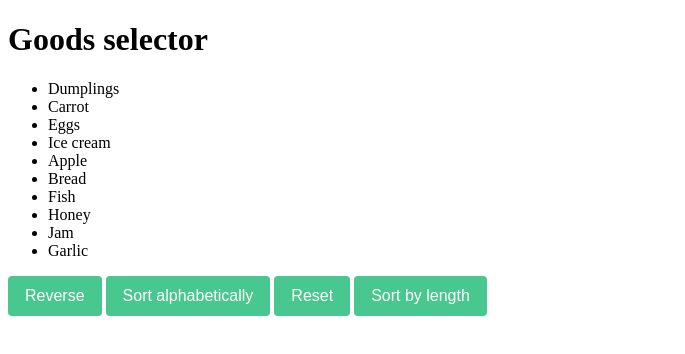
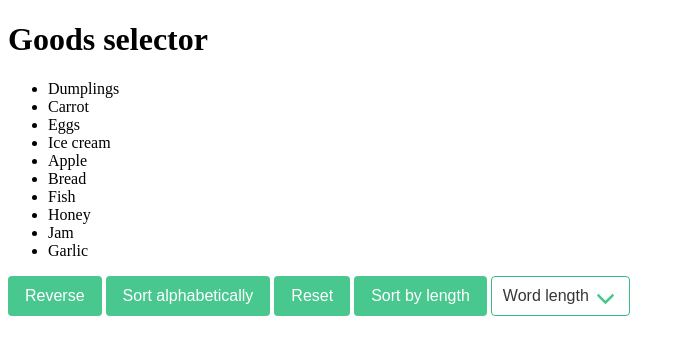
Before and after one commit to mate-academy/react_list-of-goods, a React (Create React App) app: page / in a window 1280 px wide. Both pictures are taken after a click on the button "Start". Shown: the top 354 px of the page, without its empty margins (0-685 px from the left). Built offline with nearby package versions, Linux system fonts and the light colour scheme.

Commit message:
added a section

```diff
--- a/src/App.scss
+++ b/src/App.scss
@@ -1,2 +1,4 @@
 @import "bulma/sass/utilities/_all.sass";
 @import "bulma/sass/elements/button";
+@import "bulma/sass/form/_all";
+@import "bulma/sass/components/_all";
--- a/src/App.tsx
+++ b/src/App.tsx
@@ -1,6 +1,7 @@
 /* eslint-disable no-console */
 import React from 'react';
-import { Button } from './button/button';
+import { Button } from './button/Button';
+import { Select } from './select/Select';
 import './App.scss';
 
 const goodsFromServer: string[] = [
@@ -16,6 +17,8 @@ const goodsFromServer: string[] = [
   'Garlic',
 ];
 
+const wordsLength = [1, 2, 3, 4, 5, 6, 7, 8, 9, 10];
+
 type State = {
   showGoods: boolean,
   initialGoods: string[],
@@ -24,6 +27,7 @@ type State = {
   sortGoodsByLength: boolean,
   reset: boolean,
   reverseGoods: boolean,
+  maxWordLength: string,
 };
 
 export class App extends React.PureComponent<{}, State> {
@@ -35,6 +39,7 @@ export class App extends React.PureComponent<{}, State> {
     showGoods: true,
     reset: true,
     reverseGoods: true,
+    maxWordLength: 'Word length',
   };
 
   sortGoods = (sortType: string) => {
@@ -82,6 +87,7 @@ export class App extends React.PureComponent<{}, State> {
         sortGoodsByLetter: true,
         sortGoodsByLength: true,
         reverseGoods: true,
+        maxWordLength: 'Word length',
       };
     });
   };
@@ -106,7 +112,14 @@ export class App extends React.PureComponent<{}, State> {
       showGoods,
       reset,
       reverseGoods,
+      maxWordLength,
     } = this.state;
+
+    let filterGoods = changedGoods;
+
+    if (+maxWordLength >= 0) {
+      filterGoods = changedGoods.filter(good => good.length <= +maxWordLength);
+    }
 
     return (
       <div className="App">
@@ -114,7 +127,7 @@ export class App extends React.PureComponent<{}, State> {
         {showGoods || (
           <>
             <ul>
-              {changedGoods.map(good => {
+              {filterGoods.map(good => {
                 return (
                   <li key={good}>
                     {good}
@@ -142,6 +155,17 @@ export class App extends React.PureComponent<{}, State> {
               callback={() => this.sortGoods('Sort by length')}
               buttonChoose={sortGoodsByLength}
             />
+            <div className="select is-success">
+              <select
+                className="is-hovered"
+                name="wordLength"
+                id=""
+                value={maxWordLength}
+                onChange={(event) => this.setState({ maxWordLength: event.target.value })}
+              >
+                <Select wordsLength={wordsLength} />
+              </select>
+            </div>
           </>
         )}
         {this.state.showGoods && (
--- /dev/null
+++ b/src/select/Select.tsx
@@ -0,0 +1,24 @@
+import React from 'react';
+
+type Props = {
+  wordsLength: number[]
+};
+
+export const Select: React.FC<Props> = React.memo((props) => {
+  const { wordsLength } = props;
+
+  return (
+    <>
+      <option value="Word length" disabled>
+        Word length
+      </option>
+      {wordsLength.map(wordLength => {
+        return (
+          <option key={wordLength} value={wordLength}>
+            {wordLength}
+          </option>
+        );
+      })}
+    </>
+  );
+});
```
